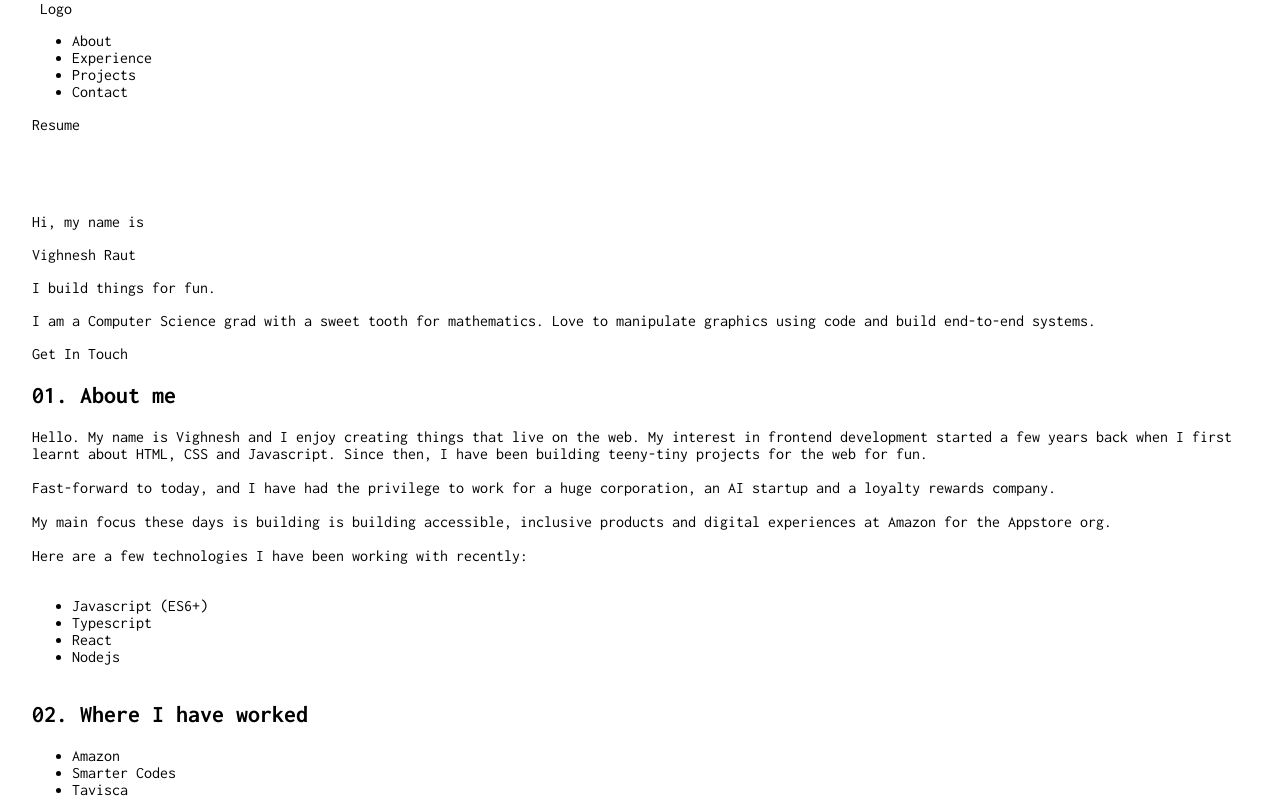
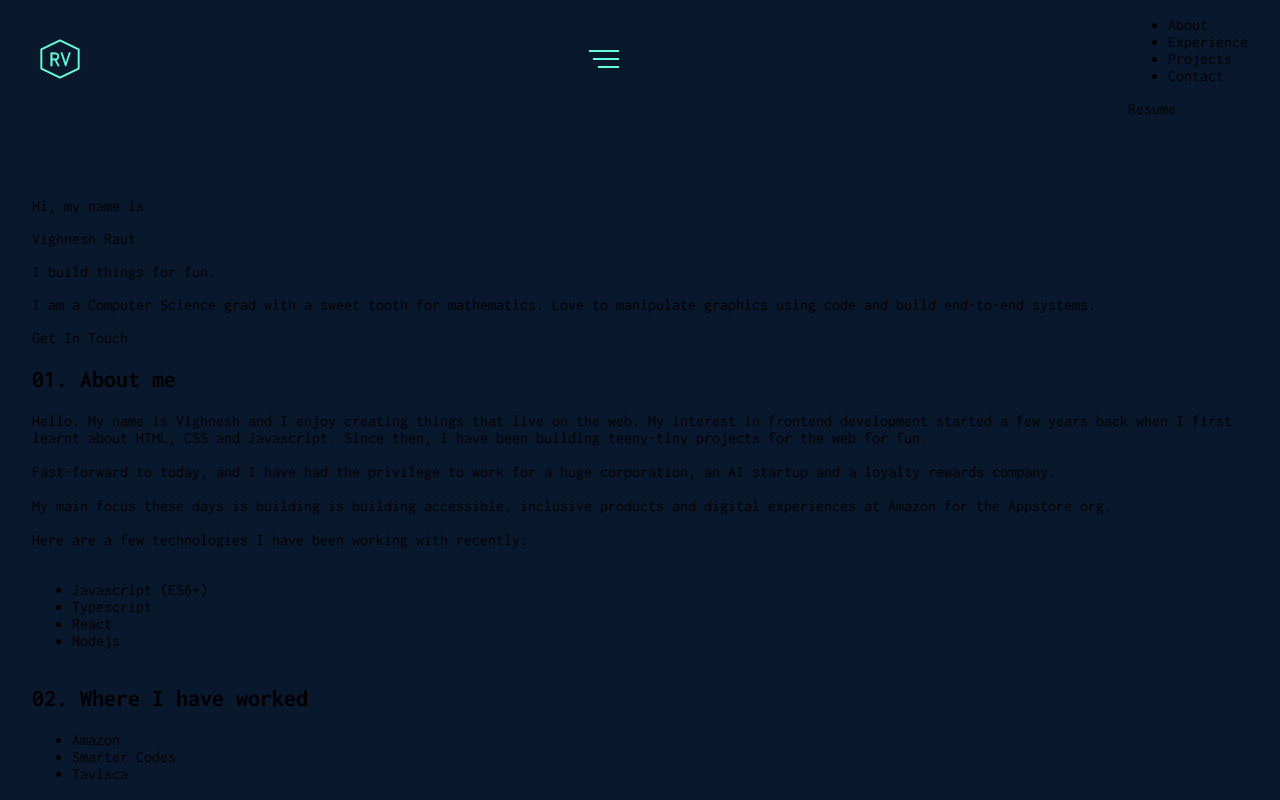
Before and after one commit to vighnesh153/vighnesh153.com_v2, a Next.js app: page / in a window 1280 px wide. Shown: the top 800 px of the page. Built offline with nearby package versions, Linux system fonts and the light colour scheme.

Commit message:
chore: add some styles

```diff
--- /dev/null
+++ b/components/NavBar.tsx
@@ -0,0 +1,43 @@
+/**
+ * @author Vighnesh Raut <me@vighnesh153.com>
+ */
+
+import React from 'react';
+
+import Logo from 'icons/Logo';
+
+const NavBar: React.FC = () => {
+  return (
+    <header>
+      <div className="logo">
+        <Logo />
+      </div>
+      <button className="hamburger-btn">
+        <div className="hamburger" aria-label="Menu">
+          <div className="hamburger__line" />
+          <div className="hamburger__line" />
+          <div className="hamburger__line" />
+        </div>
+      </button>
+      <nav>
+        <ul>
+          <li className="nav-link">
+            <a href="#about">About</a>
+          </li>
+          <li className="nav-link">
+            <a href="#experience">Experience</a>
+          </li>
+          <li className="nav-link">
+            <a href="#projects">Projects</a>
+          </li>
+          <li className="nav-link">
+            <a href="#contact">Contact</a>
+          </li>
+        </ul>
+        <a href="#">Resume</a>
+      </nav>
+    </header>
+  );
+};
+
+export default NavBar;
--- /dev/null
+++ b/icons/Logo.tsx
@@ -0,0 +1,35 @@
+/**
+ * @author Vighnesh Raut <me@vighnesh153.com>
+ */
+
+import React from 'react';
+
+interface LogoProps extends Omit<React.SVGProps<SVGSVGElement>, 'as' | 'ref'> {}
+
+const Logo: React.FC<LogoProps> = (props) => {
+  return (
+    <svg
+      xmlns="http://www.w3.org/2000/svg"
+      viewBox="-5 -5 210 210"
+      stroke="currentColor"
+      strokeWidth="10"
+      strokeLinecap="round"
+      strokeLinejoin="round"
+      {...props}
+    >
+      <title>Logo</title>
+      <polygon points="100,2 2,50 2,150 100,198 198,150 198,50 100,2" />
+      <text
+        x="45"
+        y="135"
+        strokeWidth="2"
+        fill="currentColor"
+        style={{ color: 'currentcolor', fontSize: '7em' }}
+      >
+        RV
+      </text>
+    </svg>
+  );
+};
+
+export default Logo;
--- a/pages/index.tsx
+++ b/pages/index.tsx
@@ -1,30 +1,12 @@
 import type { NextPage } from 'next';
 
 import A from 'components/A';
+import NavBar from 'components/NavBar';
 
 const Home: NextPage = () => {
   return (
     <div className="container">
-      <header>
-        <div className="logo">Logo</div>
-        <nav>
-          <ul>
-            <li className="nav-link">
-              <a href="#about">About</a>
-            </li>
-            <li className="nav-link">
-              <a href="#experience">Experience</a>
-            </li>
-            <li className="nav-link">
-              <a href="#projects">Projects</a>
-            </li>
-            <li className="nav-link">
-              <a href="#contact">Contact</a>
-            </li>
-          </ul>
-          <a href="#">Resume</a>
-        </nav>
-      </header>
+      <NavBar />
 
       <main className="main">
         <section className="introduction">
--- /dev/null
+++ b/styles/NavBar.css
@@ -0,0 +1,51 @@
+header {
+  display: flex;
+  align-items: center;
+  justify-content: space-between;
+}
+
+header .logo {
+  color: hsl(var(--color-1));
+  width: var(--logo-size);
+  height: var(--logo-size);
+
+  cursor: pointer;
+  fill: none;
+
+  outline: none;
+}
+
+header .logo:hover {
+  fill: hsla(var(--color-1), 7%);
+}
+
+header .hamburger-btn {
+  background: none;
+  border: none;
+  cursor: pointer;
+}
+
+.hamburger-btn .hamburger {
+  width: 30px;
+  height: 18px;
+
+  display: flex;
+  align-items: flex-end;
+  justify-content: space-between;
+  flex-direction: column;
+}
+
+.hamburger-btn .hamburger .hamburger__line {
+  width: 100%;
+  border: 1px solid hsl(var(--color-1));
+}
+
+.hamburger-btn .hamburger__line:nth-child(1) {
+  width: 100%;
+}
+.hamburger-btn .hamburger__line:nth-child(2) {
+  width: 85%;
+}
+.hamburger-btn .hamburger__line:nth-child(3) {
+  width: 70%;
+}
--- a/styles/globals.css
+++ b/styles/globals.css
@@ -1,4 +1,44 @@
-* {
+:root {
+  --color-1-h: 166;
+  --color-1-s: 100%;
+  --color-1-l: 70%;
+  --color-1: var(--color-1-h), var(--color-1-s), var(--color-1-l);
+
+  --color-2-h: 216;
+  --color-2-s: 65%;
+  --color-2-l: 11%;
+  --color-2: hsl(var(--color-2-h), var(--color-2-s), var(--color-2-l));
+
+  --color-3-h: 218;
+  --color-3-s: 80%;
+  --color-3-l: 6%;
+  --color-3: hsl(var(--color-3-h), var(--color-3-s), var(--color-3-l));
+
+  --color-4-h: 266;
+  --color-4-s: 27%;
+  --color-4-l: 53%;
+  --color-4: hsl(var(--color-4-h), var(--color-4-s), var(--color-4-l));
+
+  --color-5-h: 190;
+  --color-5-s: 11%;
+  --color-5-l: 68%;
+  --color-5: hsl(var(--color-5-h), var(--color-5-s), var(--color-5-l));
+
+  --major-text-color-h: 226;
+  --major-text-color-s: 70%;
+  --major-text-color-l: 88%;
+  --major-text-color: hsl(
+    var(--major-text-color-h),
+    var(--major-text-color-s),
+    var(--major-text-color-l)
+  );
+
+  --logo-size: 40px;
+}
+
+*,
+*::before,
+*::after {
   box-sizing: border-box;
 }
 
@@ -9,6 +49,8 @@ body {
   /*font-family: -apple-system, BlinkMacSystemFont, Segoe UI, Roboto, Oxygen,*/
   /*  Ubuntu, Cantarell, Fira Sans, Droid Sans, Helvetica Neue, sans-serif;*/
   font-family: 'Inconsolata', monospace;
+
+  background-color: var(--color-2);
 }
 
 a {
```
Also changed, not shown: config/config.ts (added, +14 -0 lines), config/index.ts (added, +7 -0 lines), pages/_app.tsx (+4 -3 lines), 1 other file (tests, documents, lock files or other folders).
